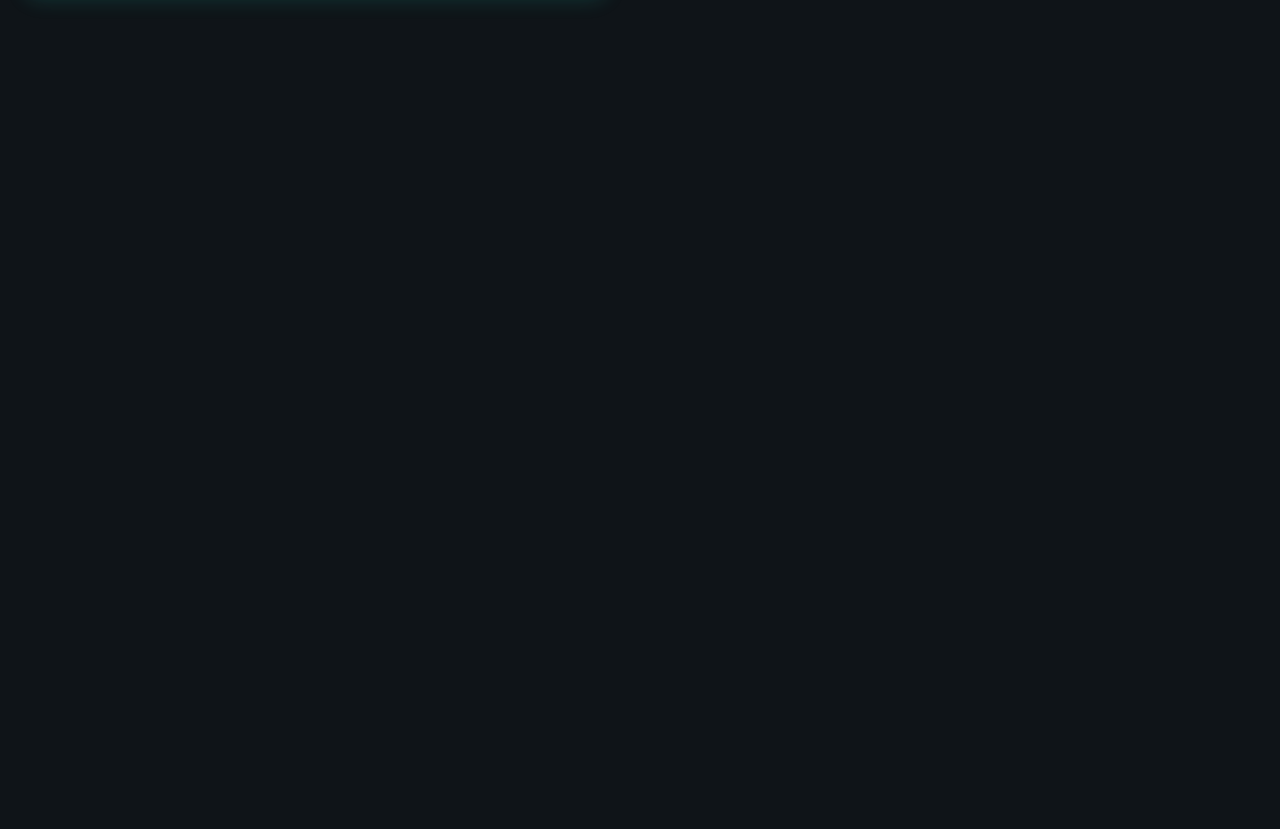
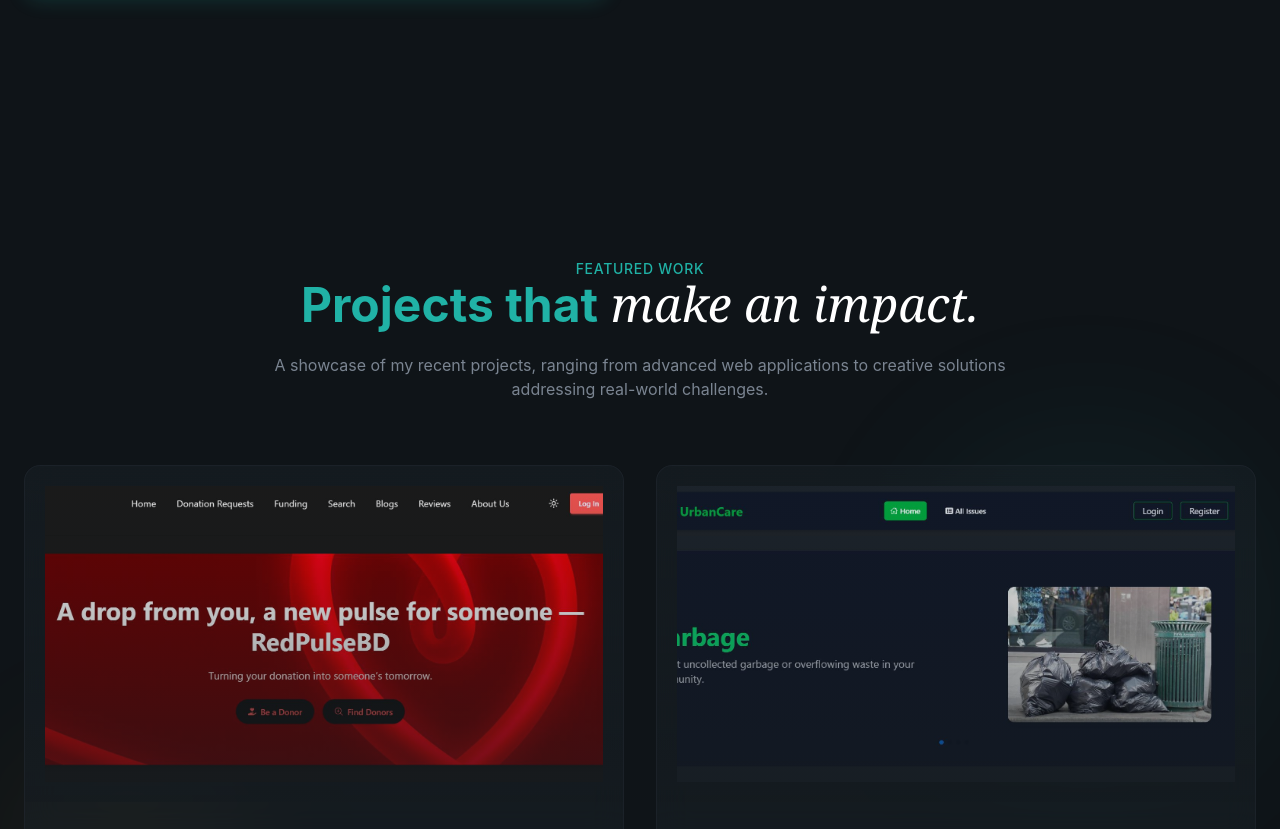
Before and after one commit to AsadChowdhury020/Portfolio, a React (Vite) app: page / in a window 1280 px wide. Shown: the part 1960-2789 px from the top of the page. Before the commit the page ends 2088 px from the top, so only its background shows below. Built offline with nearby package versions, Linux system fonts and the light colour scheme.

Commit message:
After compliting the projects section

```diff
--- a/src/App.jsx
+++ b/src/App.jsx
@@ -15,7 +15,7 @@
       <main>
         <Hero />
         <About />
-        {/* <Projects /> */}
+        <Projects />
         {/* <Experience /> */}
         {/* <Testimonials /> */}
         {/* <Contact /> */}
--- a/src/Sections/Projects.jsx
+++ b/src/Sections/Projects.jsx
@@ -1,11 +1,121 @@
-import React from 'react';
+import { ArrowUpRight, Github, Monitor, Server } from "lucide-react";
+import React from "react";
+import { AnimatedBorderButton } from "../Components/AnimatedBorderButton";
+
+const projects = [
+  {
+    title: "RedPulseBD - Blood Donation Platform",
+    description:
+      "A full-stack blood donation management system featuring role-based dashboards, secure authentication, donor search, donation request management, and Stripe payment integration.",
+    image: "/Projects/RPBD.JPG",
+    tags: [
+      "React",
+      "Node.js",
+      "Express",
+      "MongoDB",
+      "Firebase",
+      "JWT",
+      "Stripe",
+      "Tailwind CSS",
+    ],
+    link: "https://redpulse-bd-97fc6.web.app/",
+    github: {
+      client: "https://github.com/AsadChowdhury020/RedPusle-BD-Client", // client repo
+      server: "https://github.com/AsadChowdhury020/RedPusle-BD-Server", // server repo
+    },
+  },
+  {
+    title: "UrbanCare - Issue Reporting Portal",
+    description:
+      "A community-driven platform for reporting environmental issues, tracking resolutions, managing contributions, and downloading payment receipts with secure authentication and responsive UI.",
+    image: "/Projects/UC.JPG",
+    tags: [
+      "React",
+      "Node.js",
+      "Express",
+      "MongoDB",
+      "Firebase Auth",
+      "Stripe",
+      "Axios",
+      "Tailwind CSS",
+    ],
+    link: "https://elaborate-florentine-d629eb.netlify.app/",
+    github: {
+      client: "https://github.com/AsadChowdhury020/UrbanCare-Client", // client repo
+      server: "https://github.com/AsadChowdhury020/UrbanCare-Server", // server repo
+    },
+  },
+];
 
 const Projects = () => {
-    return (
-        <section>
-            Projects
-        </section>
-    );
+  return (
+    <section id="projects" className="py-32 relative overflow-hidden">
+      {/* Bg glows */}
+      <div className="absolute top-1/4 right-0 w-96 h-96 bg-primary/5 rounded-full blur-3xl" />
+      <div className="absolute bottom-1/4 left-0 w-64 h-64 bg-highlight/5 rounded-full blur-3xl" />
+      <div className="container mx-auto px-6 relative z-10">
+        {/* Section header */}
+        <div className="text-center mx-auto max-w-3xl mb-16">
+            <span className="text-secondary-foreground text-sm font-medium tracking-wider uppercase animate-fade-in ">Featured Work</span>
+            <h2 className="text-4xl md:text-5xl font-bold bt-4 mb-6 animate-fade-in animation-delay-100 text-secondary-foreground">Projects that
+                <span className="font-serif italic font-normal text-white"> make an impact.</span>
+            </h2>
+
+            <p className="text-muted-foreground animate-fade-in animation-delay-200">A showcase of my recent projects, ranging from advanced web applications to creative solutions addressing real-world challenges.</p>
+        </div>
+        {/* Projects Grid */}
+        <div className="grid md:grid-cols-2 gap-8 ">
+            {projects.map((project, i) => (
+                <div key={i} className="group glass rounded-2xl overflow-hidden animate-fade-in md:row-span-1"
+                style={{animationDelay : `${(i + 1) * 100}ms`}}
+                >
+                    {/* Image */}
+                    <div className="relative overflow-hidden aspect-video ">
+                        <img src={project.image} alt={project.title} className="w-full h-full p-5 rounded-2xl object-cover transition-transform duration-700 group-hover:scale-110 " />
+                        <div className="absolute inset-0 bg-gradient-to-t from-card via-card/50 to-transparent opacity-60" />
+
+                        {/* Overlay links */}
+                        <div className="absolute inset-0 flex items-center justify-center gap-4 opacity-0 group-hover:opacity-100 transition-opacity duration-300 ">
+                            <a href={project.link} target="_blank" className="p-3 rounded-full glass hover:bg-primary hover:text-primary-foreground transition-all">
+                                <ArrowUpRight className="w-5 h-5"/>
+                            </a>
+                            <a href={project.github.client} target="_blank" className="p-3 rounded-full glass hover:bg-primary hover:text-primary-foreground transition-all">
+                                <Monitor className="w-5 h-5" />
+                            </a>
+
+                            <a href={project.github.server} target="_blank" className="p-3 rounded-full glass hover:bg-primary hover:text-primary-foreground transition-all">
+                                <Server className="w-5 h-5" />
+                            </a>
+                        </div>
+                    </div>
+
+                    {/* Content */}
+                    <div className="p-6 space-y-4 ">
+                        <div className="flex items-center justify-between ">
+                            <h3 className="text-xl font-semibold group-hover:text-primary transition-colors">{project.title}</h3>
+                            <ArrowUpRight className="w-5 h-5 text-muted-foreground group-hover:text-primary group-hover:translate-x-1 group-hover:-translate-y-1 transition-all" />
+                        </div>
+                        <p className="text-muted-foreground text-sm">{project.description}</p>
+                        <div className="flex flex-wrap gap-2">
+                            {project.tags.map((tag, i) => (
+                                <span key={i} className="px-4 py-1.5 rounded-full bg-surface text-xs font-medium border-border/50 text-muted-foreground hover:border-primary/50 hover:text-primary transition-all duration-300">{tag}</span>
+                            ))}
+                        </div>
+                    </div>
+                </div>
+            ))}
+        </div>
+
+        {/* View all call to action */}
+        <div className="text-center mt-12 animate-fade-in animation-delay-500">
+            <AnimatedBorderButton className="">
+                View All Projects
+                < ArrowUpRight className="h-5 w-5" />
+            </AnimatedBorderButton>
+        </div>
+      </div>
+    </section>
+  );
 };
 
 export default Projects;
```
Also changed, not shown: public/Projects/RPBD.JPG (added), public/Projects/UC.JPG (added).
